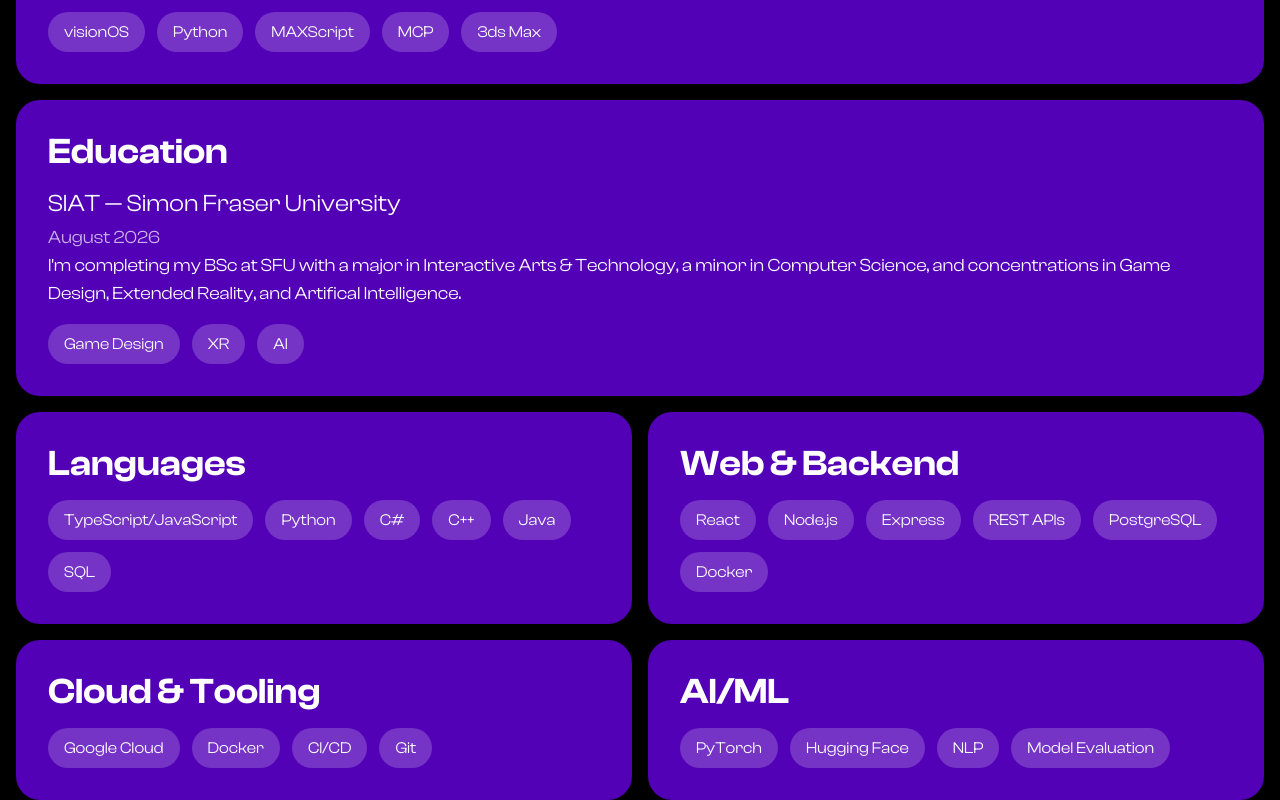
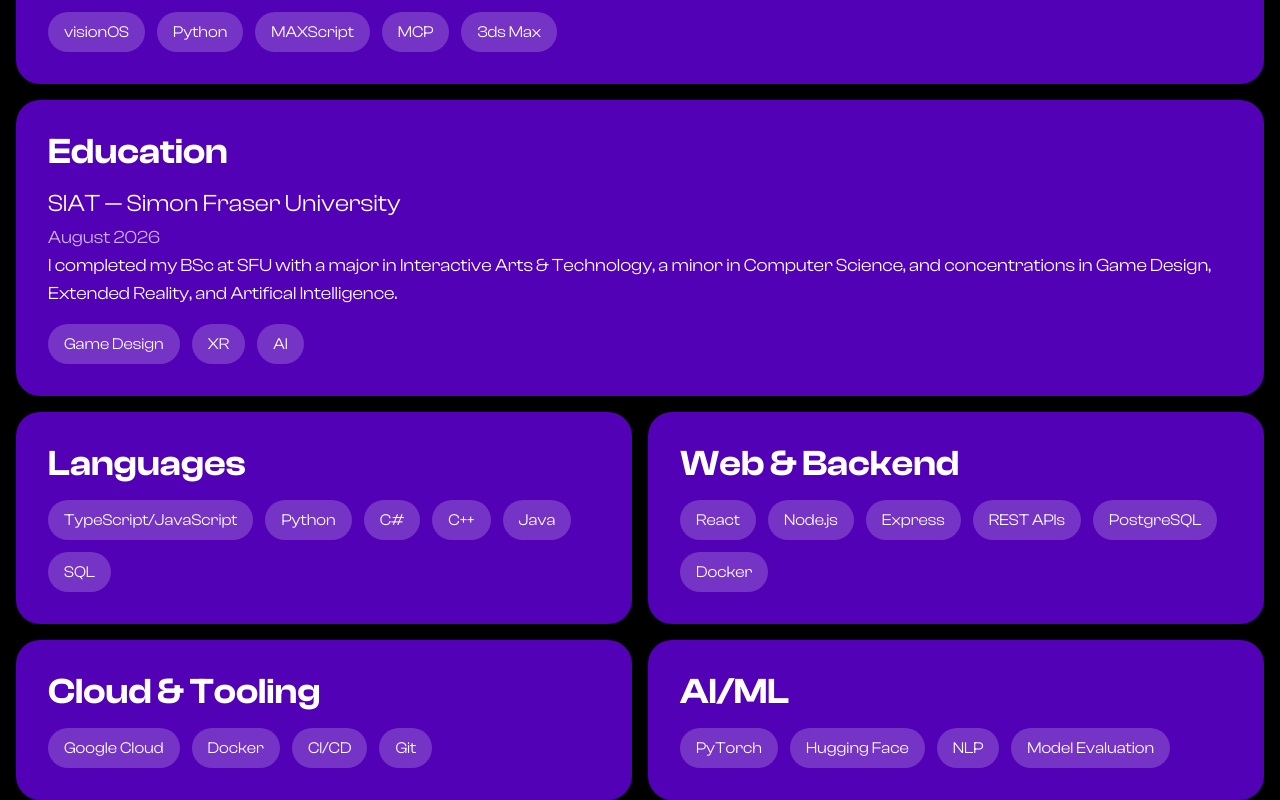
Before and after one commit to ekam-n/ekamn.com, a React (Vite) app: page / in a window 1280 px wide. Shown: the part 2288-3088 px from the top of the page. Built offline with nearby package versions, Linux system fonts and the light colour scheme.

Commit message:
education card wording

```diff
--- a/src/components/homeComponents/education.tsx
+++ b/src/components/homeComponents/education.tsx
@@ -9,7 +9,7 @@ export default function Education() {
             August 2026
           </p>
       <p className="text-sm md:text-base lg:text-lg mb-4">
-          I'm completing my BSc at SFU with a major in Interactive Arts & Technology, a minor in Computer Science, and concentrations in Game Design, Extended Reality, and Artifical Intelligence.
+          I completed my BSc at SFU with a major in Interactive Arts & Technology, a minor in Computer Science, and concentrations in Game Design, Extended Reality, and Artifical Intelligence.
         </p>
       <div className="flex flex-wrap gap-3">
           {[
```
